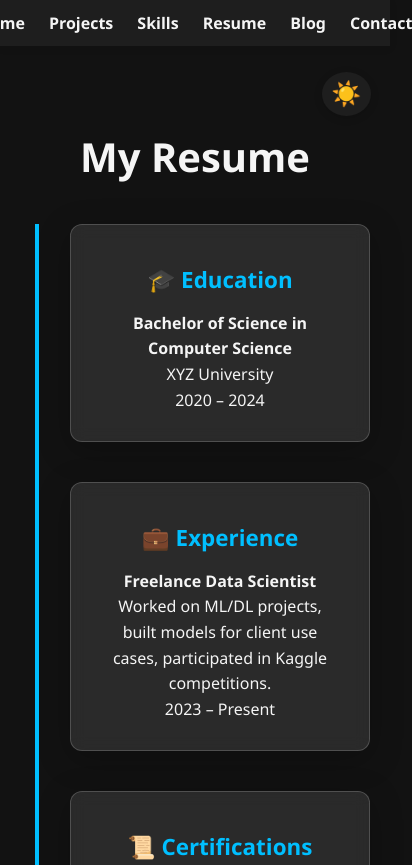
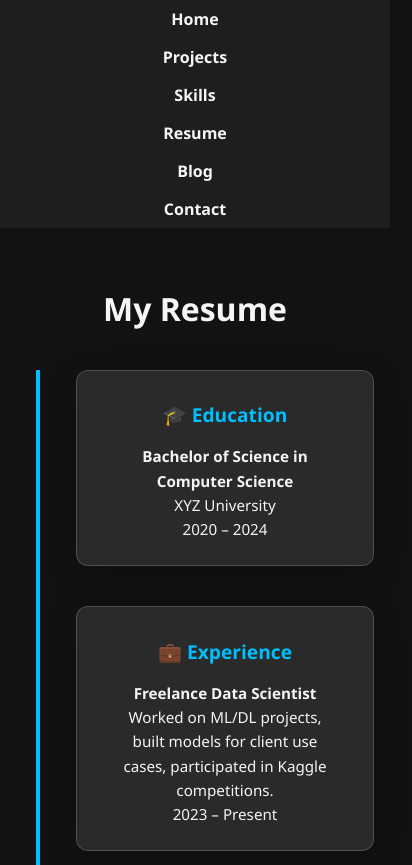
Before and after one commit to AsifMarwat/AsifMarwat.github.io, a plain HTML site: page resume.html in a window 390 px wide. Shown: the top 865 px of the page, 412 px wide, since content can reach past the window. Drawn offline with Linux system fonts and the light colour scheme.

Commit message:
Update: Mobile responsiveness CSS fixes

```diff
--- a/assets/css/styles.css
+++ b/assets/css/styles.css
@@ -514,3 +514,90 @@ body.dark-mode {
 .contact-info a:hover {
   text-decoration: underline;
 }
+
+
+/* === Responsive Fixes for Mobile Screens === */
+@media (max-width: 768px) {
+  .hero {
+    padding: 2rem 1rem;
+  }
+
+  h1 {
+    font-size: 2rem;
+  }
+
+  h2 {
+    font-size: 1.2rem;
+  }
+
+  p {
+    font-size: 0.95rem;
+    padding: 0 1rem;
+  }
+
+  .profile-pic {
+    width: 140px;
+    height: 140px;
+  }
+
+  .navbar ul {
+    flex-direction: column;
+    gap: 1rem;
+  }
+
+  .navbar {
+    flex-wrap: wrap;
+    padding: 0.5rem;
+  }
+
+  #theme-toggle {
+    top: 1rem;
+    right: 1rem;
+    font-size: 1.2rem;
+    padding: 0.4rem 0.5rem;
+  }
+
+  .project-grid,
+  .skills-grid,
+  .blog-grid {
+    grid-template-columns: 1fr;
+    padding: 1rem;
+  }
+
+  .projects,
+  .skills,
+  .resume {
+    padding: 2rem 1rem;
+  }
+
+  .resume h1,
+  .projects h1,
+  .skills h1 {
+    font-size: 2rem;
+  }
+
+  .timeline::before {
+    left: 20px;
+  }
+
+  .timeline-item {
+    margin-left: 40px;
+    padding: 15px 20px;
+  }
+
+  .contact-form input,
+  .contact-form textarea {
+    font-size: 0.95rem;
+  }
+
+  .download-btn {
+    font-size: 0.9rem;
+    padding: 8px 16px;
+  }
+
+  .glass-section,
+  .glass-card,
+  .glass-header {
+    border-radius: 12px;
+  }
+}
```
